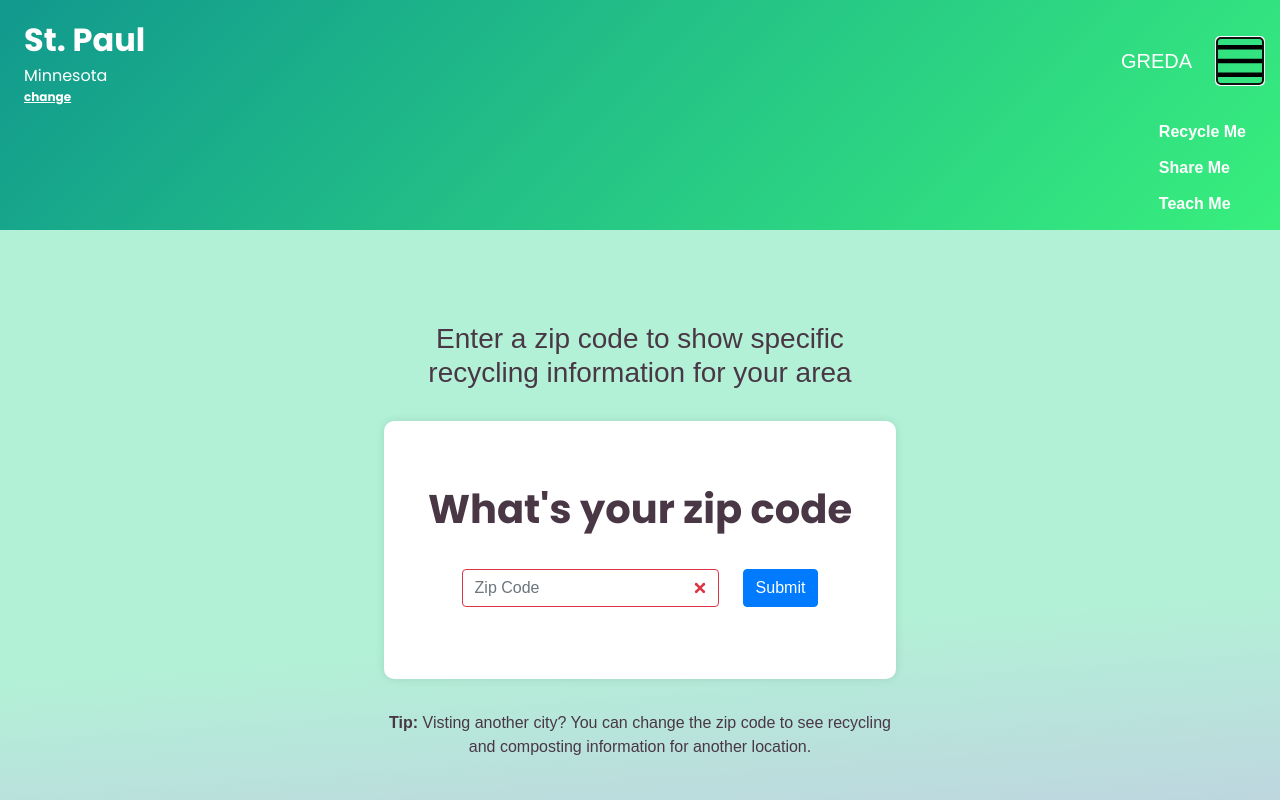
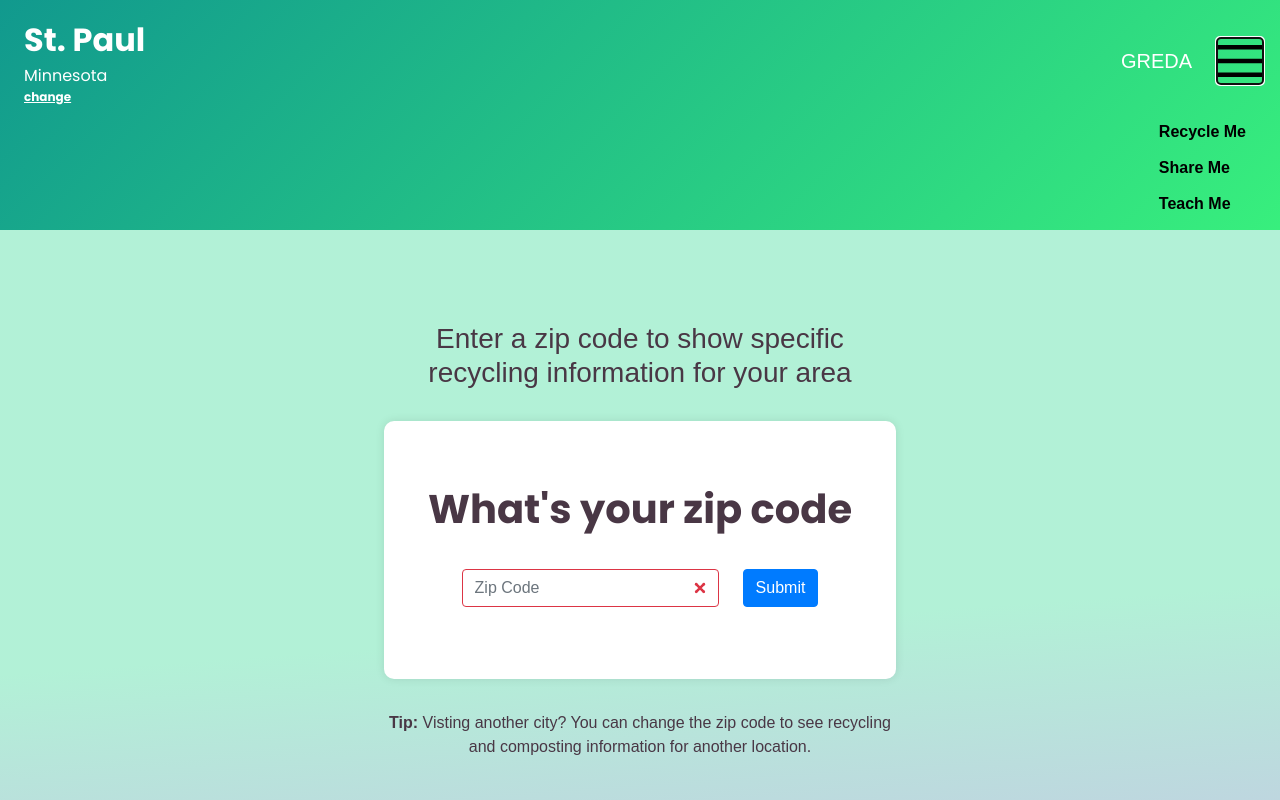
Before and after one commit to aengblom/GREDA, a React (Create React App) app: page / in a window 1280 px wide. Both pictures are taken after a click on the button "Toggle navigation". Shown: the top 800 px of the page. Built offline with nearby package versions, Linux system fonts and the light colour scheme.

Commit message:
Update header function

```diff
--- a/src/Components/Header/Header.css
+++ b/src/Components/Header/Header.css
@@ -18,7 +18,7 @@ li.nav-item {
 }
 li.nav-item > a {
   padding: 12px;
-  color: #fff !important;
+  color: #000 !important;
   font-weight: bold;
 }
 
--- a/src/Components/Header/Header.js
+++ b/src/Components/Header/Header.js
@@ -39,13 +39,31 @@ class Header extends Component {
             >
               <ul className="navbar-nav nav-alignRight">
                 <li className="nav-item active">
-                  <Link to="/recycle">Recycle Me</Link>
+                  <Link
+                    to="/recycle"
+                    data-toggle="collapse"
+                    data-target=".navbar-collapse.show"
+                  >
+                    Recycle Me
+                  </Link>
                 </li>
                 <li className="nav-item active">
-                  <Link to="/share">Share Me</Link>
+                  <Link
+                    to="/share"
+                    data-toggle="collapse"
+                    data-target=".navbar-collapse.show"
+                  >
+                    Share Me
+                  </Link>
                 </li>
                 <li className="nav-item active">
-                  <Link to="/teach">Teach Me</Link>
+                  <Link
+                    to="/teach"
+                    data-toggle="collapse"
+                    data-target=".navbar-collapse.show"
+                  >
+                    Teach Me
+                  </Link>
                 </li>
               </ul>
             </div>
```
